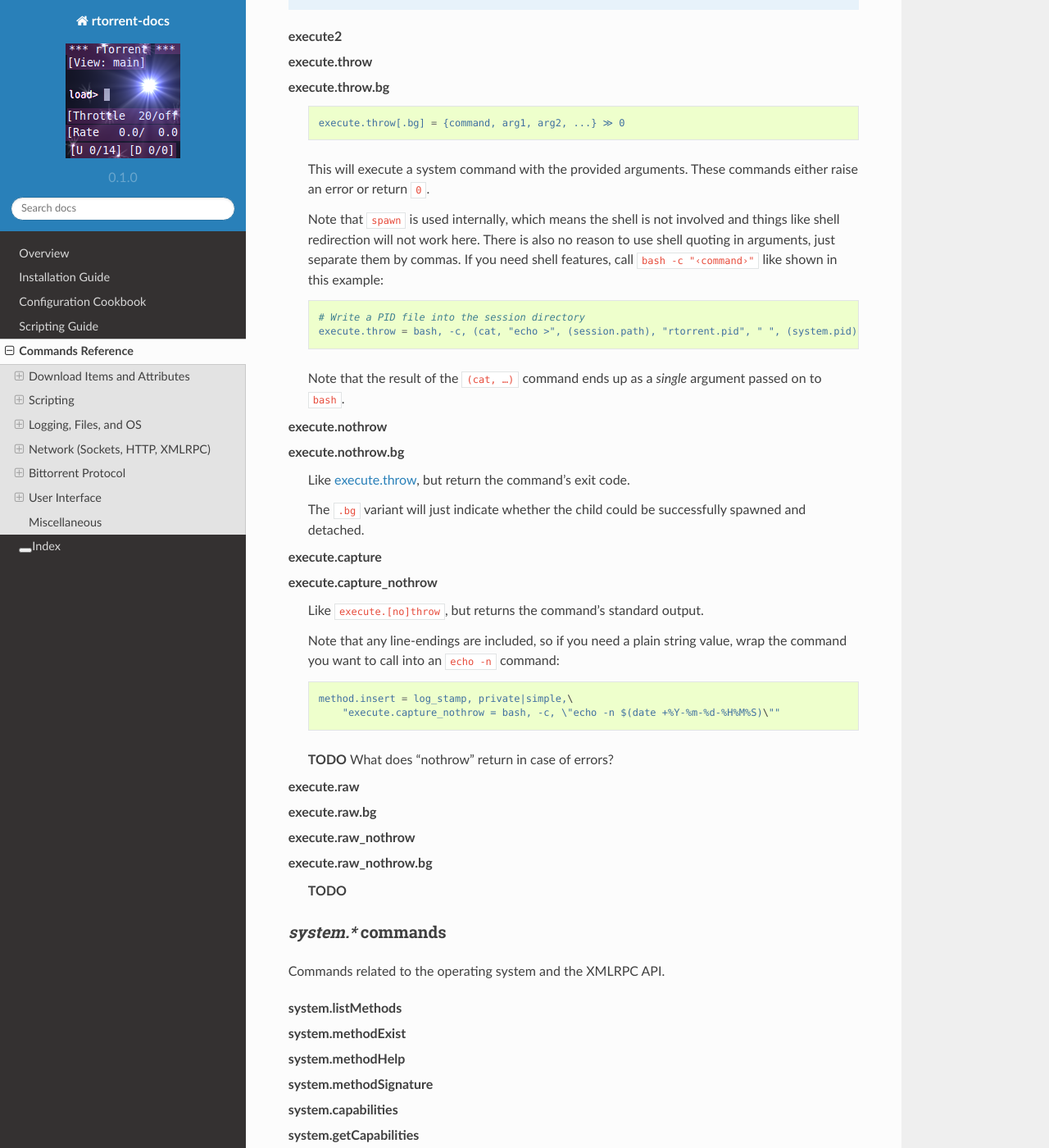
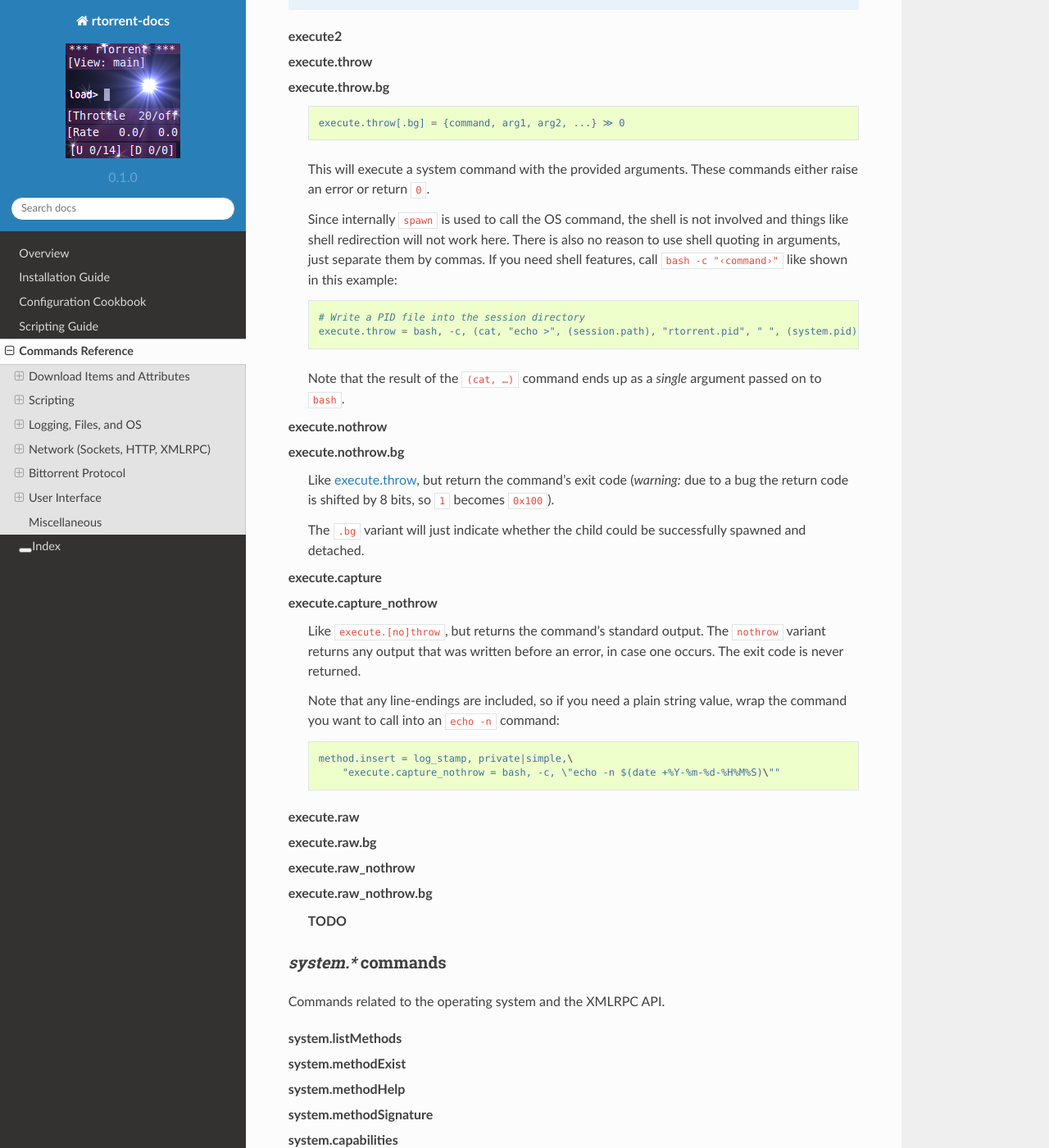
Before and after one commit to rtorrent-community/rtorrent-docs, a Sphinx documentation site: the page built from docs/cmd-ref.rst, in a window 1280 px wide and 1400 px high, scrolled down 14503 px. Shown: the whole window at 82% size. Built offline with Sphinx 7.4.7 and the Read the Docs theme 2.0.0, drawn with Linux system fonts in a browser that asks for light colours.

Commit message:
execute: details on return values

```diff
--- a/docs/include-cmd-system.rst
+++ b/docs/include-cmd-system.rst
@@ -28,9 +28,8 @@ Call operating system commands, possibly catching their output for use within *r
         This will execute a system command with the provided arguments.
         These commands either raise an error or return ``0``.
 
-        Note that ``spawn`` is used internally,
-        which means the shell is not involved
-        and things like shell redirection will not work here.
+        Since internally ``spawn`` is used to call the OS command,
+        the shell is not involved and things like shell redirection will not work here.
         There is also no reason to use shell quoting in arguments,
         just separate them by commas.
         If you need shell features, call ``bash -c "‹command›"``
@@ -47,7 +46,8 @@ Call operating system commands, possibly catching their output for use within *r
     execute.nothrow
     execute.nothrow.bg
 
-        Like :term:`execute.throw`, but return the command's exit code.
+        Like :term:`execute.throw`, but return the command's exit code
+        (*warning:* due to a bug the return code is shifted by 8 bits, so ``1`` becomes ``0x100``).
 
         The ``.bg`` variant will just indicate whether
         the child could be successfully spawned and detached.
@@ -57,6 +57,8 @@ Call operating system commands, possibly catching their output for use within *r
     execute.capture_nothrow
 
         Like ``execute.[no]throw``, but returns the command's standard output.
+        The ``nothrow`` variant returns any output that was written before an error,
+        in case one occurs. The exit code is never returned.
 
         Note that any line-endings are included, so if you need a plain string value,
         wrap the command you want to call into an ``echo -n`` command:
@@ -65,8 +67,6 @@ Call operating system commands, possibly catching their output for use within *r
 
             method.insert = log_stamp, private|simple,\
                 "execute.capture_nothrow = bash, -c, \"echo -n $(date +%Y-%m-%d-%H%M%S)\""
-
-        **TODO** What does "nothrow" return in case of errors?
 
 
     execute.raw
```
